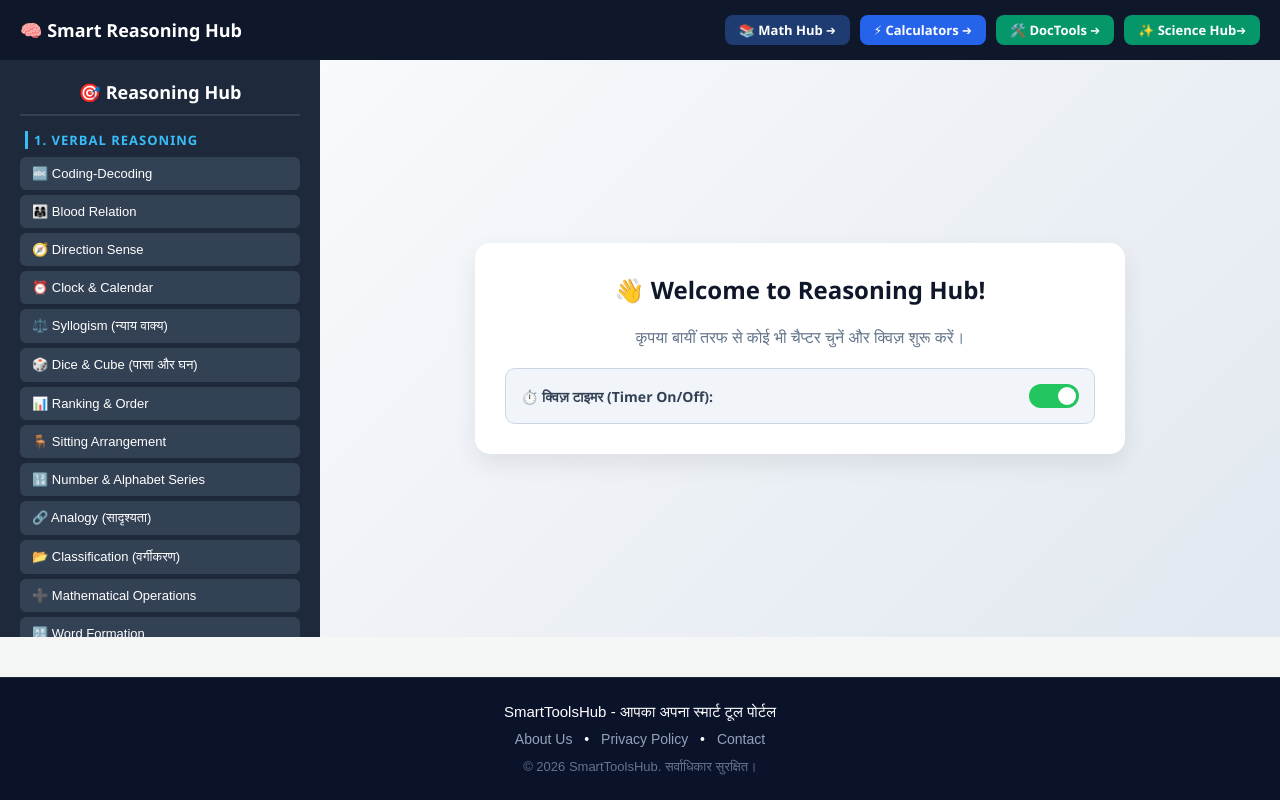
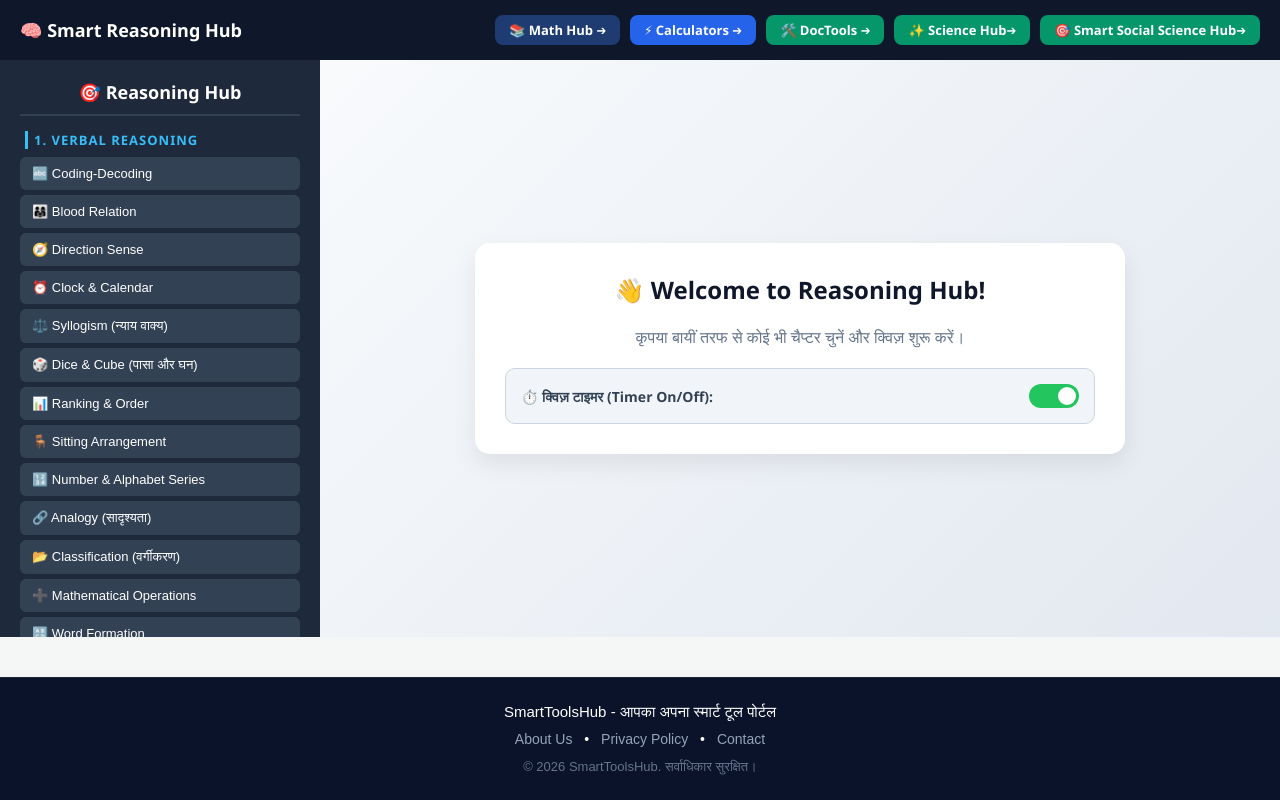
Before and after one commit to smarttoolshub-in/Queses., a plain HTML site: page index.html in a window 1280 px wide. Drawn offline with Linux system fonts and the light colour scheme.

Commit message:
Add link to Smart Social Science Hub in index.html

```diff
--- a/index.html
+++ b/index.html
@@ -283,6 +283,8 @@ body.dark-mode .option-btn:hover {
             <a href="https://smarttoolshub-in.github.io/SMART-TOOL/" target="_blank" class="header-btn calc-btn">⚡ Calculators ➔</a>
             <a href="https://smarttoolshub-in.github.io/doctool/" target="_blank" class="header-btn tool-btn">🛠️ DocTools ➔</a>
             <a href="https://smarttoolshub-in.github.io/Science-queses/" target="_blank" class="header-btn tool-btn">✨ Science Hub➔</a>
+            <a href="https://smarttoolshub-in.github.io/Social-Science/" target="_blank" class="header-btn tool-btn">🎯 Smart Social Science Hub➔</a>
+
         </div>
 
     </header>
```
